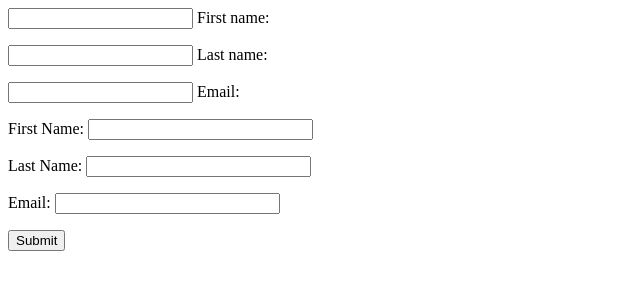
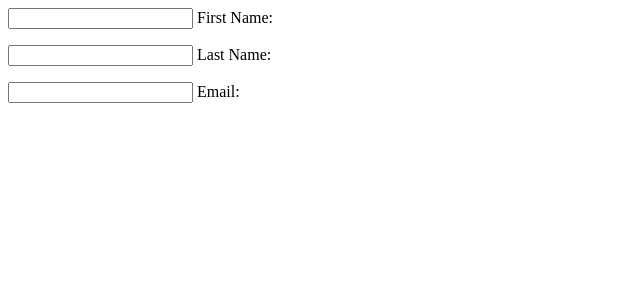
Before and after one commit to m4-z3/AccesibilityTAMUHack, a Flask app: page / in a window 1280 px wide. Shown: the top 300 px of the page, without its empty margins (0-640 px from the left). Run offline with Flask 2, Linux system fonts and the light colour scheme.

Commit message:
Test 1; Flask

```diff
--- a/templates/index.html
+++ b/templates/index.html
@@ -9,14 +9,14 @@
     <form action="#">
       <div class="mdl-textfield mdl-js-textfield mdl-textfield--floating-label">
         <input class="mdl-textfield__input" type="text" id="sample3">
-        <label class="mdl-textfield__label" for="sample3">First name: </label>
+        <label class="mdl-textfield__label" for="sample3">First Name: </label>
       </div>
     </form>
 
     <form action="#">
       <div class="mdl-textfield mdl-js-textfield mdl-textfield--floating-label">
         <input class="mdl-textfield__input" type="text" id="sample3">
-        <label class="mdl-textfield__label" for="sample3">Last name: </label>
+        <label class="mdl-textfield__label" for="sample3">Last Name: </label>
       </div>
     </form>
 
@@ -29,7 +29,7 @@
 
 
 
-    <form method="post">
+    <!-- <form method="post">
         <p>
             First Name: <input type="text" name="First Name" value="" size="25" maxlength="50" />
         </p>
@@ -45,6 +45,6 @@
             <input type="submit" name="submit" value="Submit" />
         </p>
 
-    </form>
+    </form>  -->
 
 {% endblock %}
```
